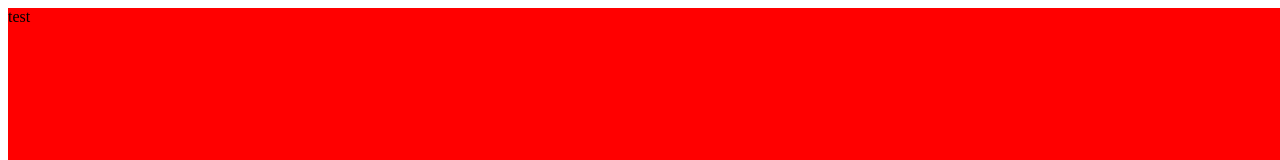
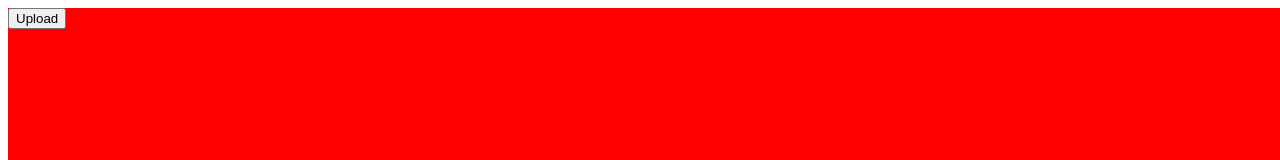
Before and after one commit to RishanR/VocalAnalyzer, a React app in the folder frontend/: page / in a window 1280 px wide. Shown: the top 160 px of the page. Built offline with nearby package versions, Linux system fonts and the light colour scheme; the HTML template or start-up script is replaced by a standard one.

Commit message:
add button CSS

```diff
--- a/frontend/src/components/App.js
+++ b/frontend/src/components/App.js
@@ -5,7 +5,9 @@ import '../css/App.css'
 const App = () => {
     return (
         <div className='main-container'>
-            test
+           <button class="button">
+                Upload
+           </button>
         </div>
     )
 }
--- a/frontend/static/css/index.css
+++ b/frontend/static/css/index.css
@@ -12,3 +12,27 @@
   background-size: cover;
   background-repeat: no-repeat;
 }
+
+.button{
+    background: rgb(2,0,36);
+    background: linear-gradient(90deg, #EE5A24 0%, #ED4C67 25%, #B53471  100%);
+    border-radius:6px;
+    border: none;
+	  display:inline-block;
+	  cursor:pointer;
+	  color:#ffffff;
+	  font-family:Arial;
+    font-size:8px;
+    font-weight: 400;
+	  padding:5px 20px;
+    text-decoration:none;
+}
+.button:hover {
+    background: rgb(2,0,36);
+    background: linear-gradient(90deg, #B53471 0%, #ED4C67 75%, #EE5A24  100% );
+}
+.button:active {
+    position:relative;
+    transition: 1s ease-in-out;
+	top:1px;
+}
```
Also changed, not shown: frontend/static/frontend/main.js.
